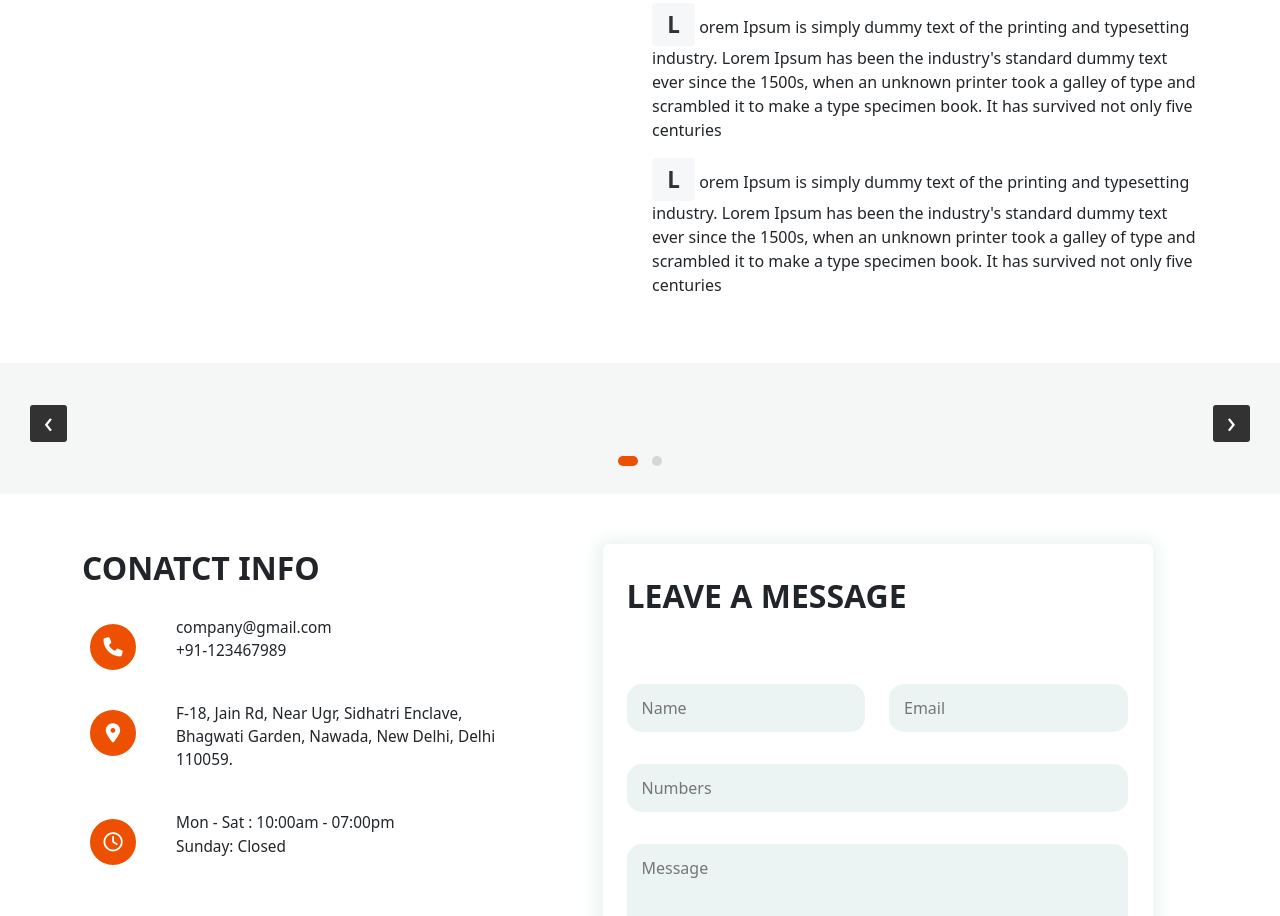
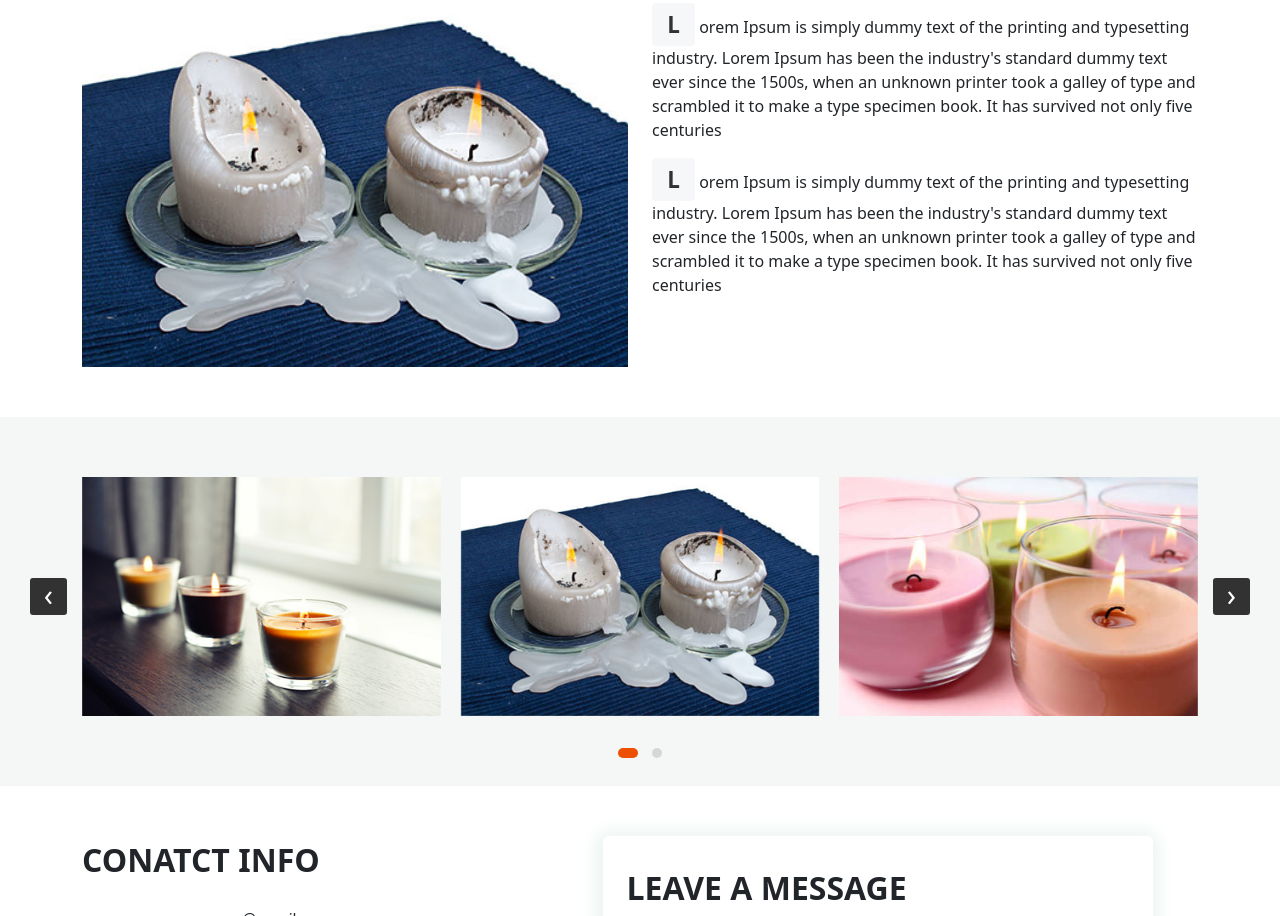
Before and after one commit to ashutosh043/demo, a plain HTML site: page index.html in a window 1280 px wide. Shown: the part 945-1861 px from the top of the page. Drawn offline with nearby package versions, Linux system fonts and the light colour scheme.

Commit message:
Update index.html

```diff
--- a/index.html
+++ b/index.html
@@ -225,7 +225,7 @@
                                 <div class="row">
                                     <div class="col-sm-12 col-md-6 col-lg-6">
                                         <div class="about-image">
-                                            <img src="assets/images/other-image/candel-image2.jpg" alt="" width="100%">
+                                            <img src="assets/images/other-images/candel-image2.jpg" alt="" width="100%">
                                         </div>
                                     </div>
                                     <div class="col-sm-12 col-md-6 col-lg-6">
@@ -255,19 +255,19 @@
                             <div class="image-thumbnail-width">
                                <div class="owl-carousel owl-theme" >
                                    <div class="item">
-                                       <img src="assets/images/other-image/candel-image.jpg" alt="">
+                                       <img src="assets/images/other-images/candel-image.jpg" alt="">
                                    </div>
                                    <div class="item">
-                                       <img src="assets/images/other-image/candel-image2.jpg" alt="">
+                                       <img src="assets/images/other-images/candel-image2.jpg" alt="">
                                    </div>
                                    <div class="item">
-                                       <img src="assets/images/other-image/candel-image4.jpg" alt="">
+                                       <img src="assets/images/other-images/candel-image4.jpg" alt="">
                                    </div>
                                    <div class="item">
-                                       <img src="assets/images/other-image/candel-image4.jpg" alt="">
+                                       <img src="assets/images/other-images/candel-image4.jpg" alt="">
                                    </div>
                                    <div class="item">
-                                       <img src="assets/images/other-image/candel-image2.jpg" alt="">
+                                       <img src="assets/images/other-images/candel-image2.jpg" alt="">
                                    </div>
                                </div>
                             </div>
```
